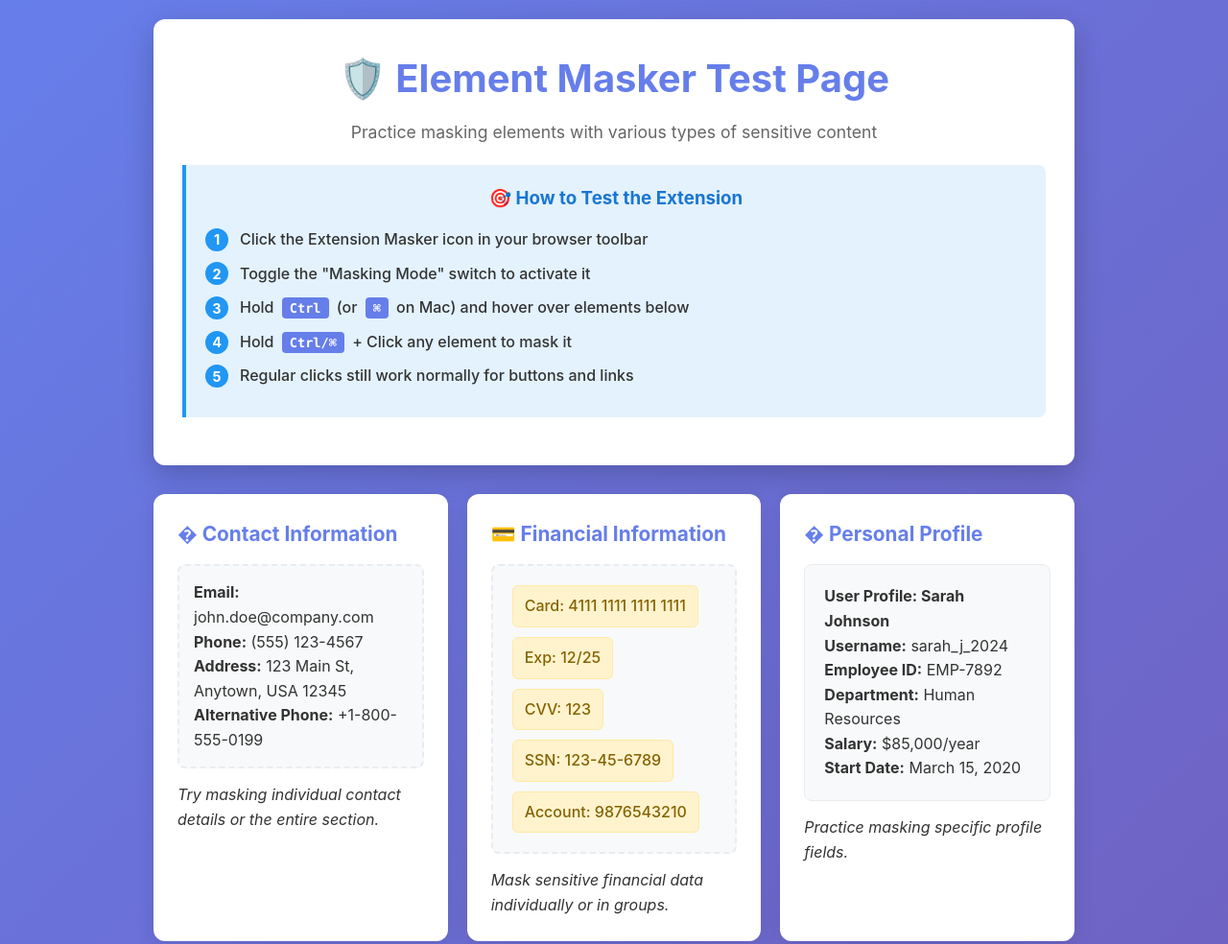
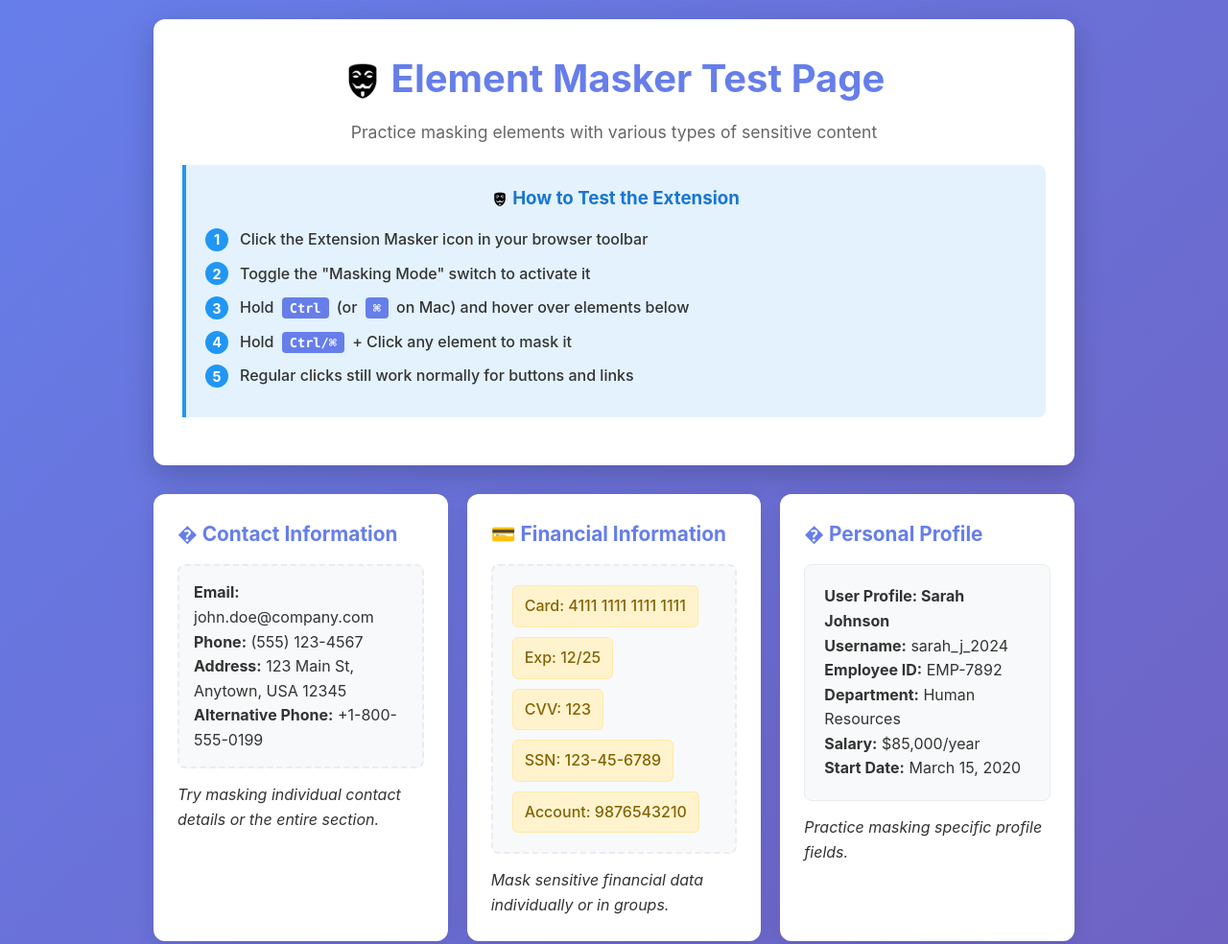
Before and after one commit to bruhunna/chrome-ext-masking, a browser extension: page test-page.html in a window 1280 px wide. Shown: the top 984 px of the page at 96% size. Drawn offline with Linux system fonts and the light colour scheme.

Commit message:
up: replace emoji with actual mask icon throughout documentation

```diff
--- a/test-page.html
+++ b/test-page.html
@@ -291,11 +291,11 @@
   <body>
     <div class="container">
       <div class="header">
-        <h1>🛡️ Element Masker Test Page</h1>
+        <h1><img src="icons/icon48.png" alt="Element Masker Icon" style="width: 40px; height: 40px; vertical-align: middle; margin-right: 10px;">Element Masker Test Page</h1>
         <p>Practice masking elements with various types of sensitive content</p>
 
         <div class="instructions">
-          <h3>🎯 How to Test the Extension</h3>
+          <h3><img src="icons/icon16.png" alt="Target Icon" style="width: 16px; height: 16px; vertical-align: middle; margin-right: 5px;">How to Test the Extension</h3>
           <div class="instruction-step">
             <div class="step-number">1</div>
             <span>Click the Extension Masker icon in your browser toolbar</span>
@@ -427,7 +427,7 @@
       </div>
 
       <div class="footer">
-        <p>🛡️ Element Masker Test Environment</p>
+        <p><img src="icons/icon16.png" alt="Element Masker Icon" style="width: 16px; height: 16px; vertical-align: middle; margin-right: 5px;">Element Masker Test Environment</p>
         <p>This page contains various types of content to test the extension's masking capabilities.</p>
         <p><strong>Remember:</strong> Hold Ctrl/⌘ + Click to mask elements • Regular clicks work normally</p>
       </div>
```
Also changed, not shown: popup.html (+1 -1 lines), welcome.html (+3 -1 lines), manifest.json.
